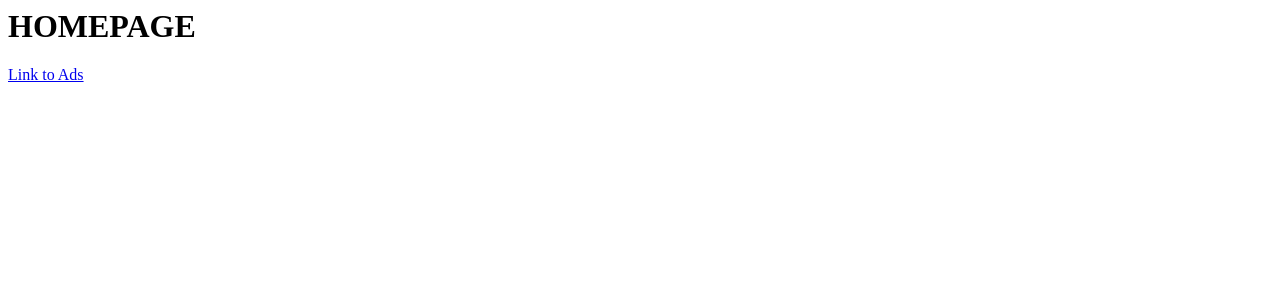
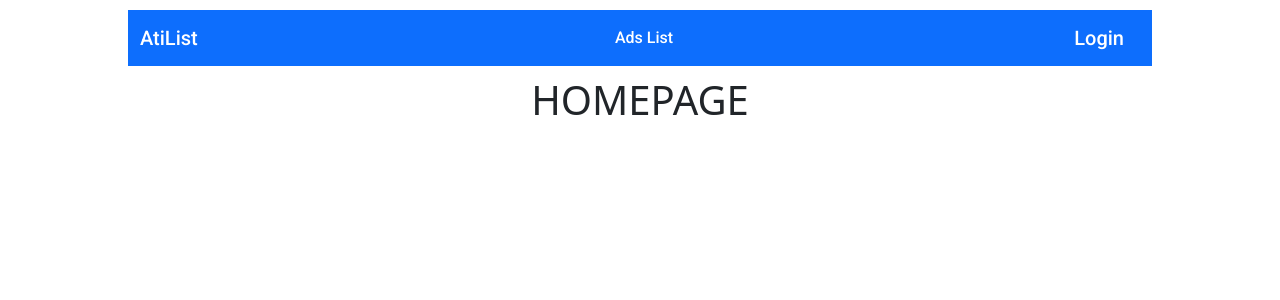
Before and after one commit to acsolle66/dj4e-ads, a Django app: page / in a window 1280 px wide. Shown: the top 300 px of the page. Run offline with Django 5.2, Linux system fonts and the light colour scheme; parts of the project's set-up code (start-up, migrations or seed data) failed here and were passed over.

Commit message:
add base navbar

```diff
--- a/mysite/home/templates/base.html
+++ b/mysite/home/templates/base.html
@@ -5,7 +5,26 @@
     <meta name="viewport" content="width=device-width, initial-scale=1" />
     <meta name="dj4e" content="eae25100987bd583d3ff4a9dda70b4e6" />
     <meta name="dj4e-code" content="9999999942172413711402" />
+    <!-- google fonts -->
+    <link rel="preconnect" href="https://fonts.googleapis.com" />
+    <link rel="preconnect" href="https://fonts.gstatic.com" crossorigin />
+    <link href="https://fonts.googleapis.com/css2?family=Roboto:wght@500&display=swap" rel="stylesheet" />
+    <!-- bootstrap -->
+    <link href="https://cdn.jsdelivr.net/npm/bootstrap@5.3.3/dist/css/bootstrap.min.css" rel="stylesheet" integrity="sha384-QWTKZyjpPEjISv5WaRU9OFeRpok6YctnYmDr5pNlyT2bRjXh0JMhjY6hW+ALEwIH" crossorigin="anonymous" />
     <title>Atti's ad site</title>
+
+    <style>
+      nav {
+        font-family: 'Roboto';
+        color: white;
+      }
+    </style>
   </head>
-  <body></body>
+  <body>
+    {% include 'navbar.html' %}
+    {% block content %}
+
+    {% endblock %}
+    <script src="https://cdn.jsdelivr.net/npm/bootstrap@5.3.3/dist/js/bootstrap.bundle.min.js" integrity="sha384-YvpcrYf0tY3lHB60NNkmXc5s9fDVZLESaAA55NDzOxhy9GkcIdslK1eN7N6jIeHz" crossorigin="anonymous"></script>
+  </body>
 </html>
--- a/mysite/home/templates/home/home.html
+++ b/mysite/home/templates/home/home.html
@@ -1,4 +1,6 @@
-<h1>HOMEPAGE</h1>
-<p>
-  <a href="{% url 'ads:ads_list_view' %}">Link to Ads</a>
-</p>
+{% extends 'base.html' %}
+{% block content %}
+  <div style="width: 80%; margin: auto;">
+    <h1 style="text-align: center;">HOMEPAGE</h1>
+  </div>
+{% endblock %}
--- /dev/null
+++ b/mysite/home/templates/navbar.html
@@ -0,0 +1,9 @@
+<nav class="navbar navbar-expand-lg bg-primary" style="width: 80%;margin: 10px auto;">
+  <div class="container-fluid">
+    <a class="navbar-brand" style="color: white" href="{% url 'ads:ads_list_view' %}">AtiList</a>
+    <ul class="navbar-nav">
+      <li class="nav-item">Ads List</li>
+    </ul>
+    <a class="navbar-brand" style="color: white;" href="">Login</a>
+  </div>
+</nav>
```
